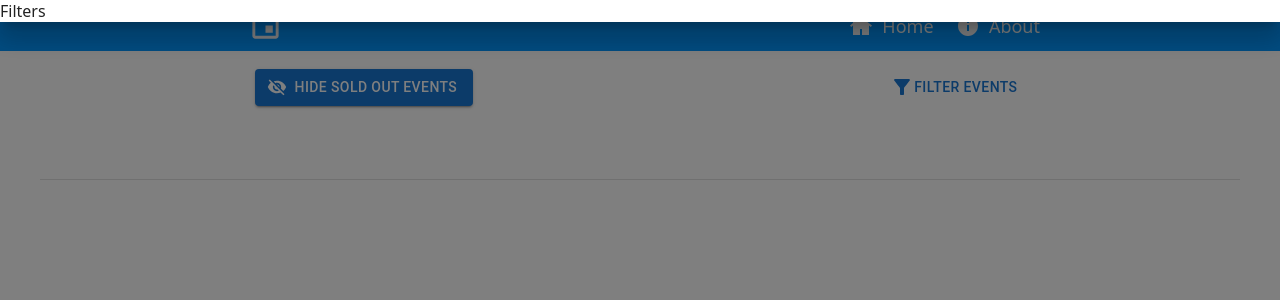
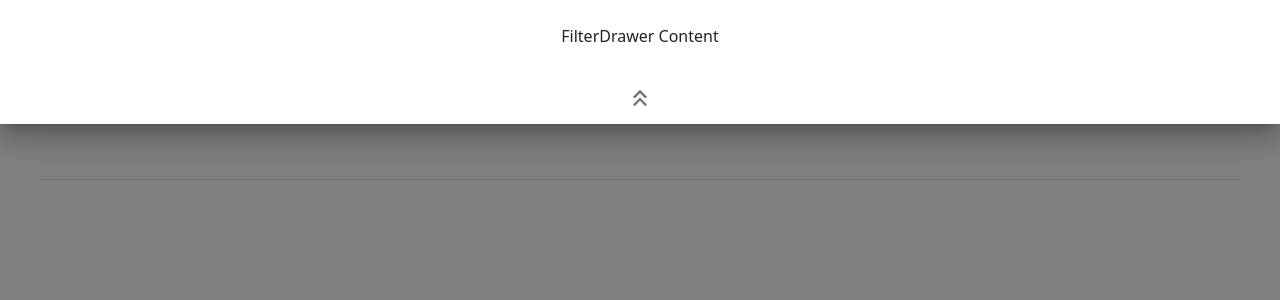
Before and after one commit to Sun-Mountain/GenConCal, a Next.js app in the folder frontend/: page / in a window 1280 px wide. Both pictures are taken after a click on the button "FILTER EVENTS". Shown: the top 300 px of the page. Built offline with nearby package versions, Linux system fonts and the light colour scheme.

Commit message:
filter drawer styling

```diff
--- a/frontend/assets/styles/components/ui.scss
+++ b/frontend/assets/styles/components/ui.scss
@@ -22,6 +22,12 @@
   padding: 10px 10px 25px 10px;
 }
 
+#filter-drawer-content-wrapper {
+  padding: 25px 5px;
+  margin: 0 auto;
+  max-width: 800px;
+}
+
 .tab-label {
   .tab-date {
     font-weight: 700;
@@ -32,14 +38,6 @@
   }
 }
 
-.toggle-btn {
-  // display: flex;
-  // flex-direction: center;
-  .btn-label {
-    margin-left: 8px;
-  }
-}
-
 @media only screen and (min-width: 600px) {
   #daily-tabs-container {
     button {
--- a/frontend/components/FilterDrawerContent.tsx
+++ b/frontend/components/FilterDrawerContent.tsx
@@ -0,0 +1,7 @@
+export default function FilterDrawerContent () {
+  return (
+    <>
+      FilterDrawer Content
+    </>
+  )
+}
--- a/frontend/components/FiltersContainer.tsx
+++ b/frontend/components/FiltersContainer.tsx
@@ -1,10 +1,13 @@
-import { FiltersTypes } from "@/assets/interfaces"
+import { FiltersTypes } from "@/assets/interfaces";
+import FilterDrawerContent from "./FilterDrawerContent";
 import DrawerComponent from "./UI/Drawer";
 import ToggleComponent from "./UI/Toggle";
 
 const FilterDrawer = () => (
   <DrawerComponent>
-    Filters
+    <div id='filter-drawer-content-wrapper'>
+      <FilterDrawerContent />
+    </div>
   </DrawerComponent>
 )
 
--- a/frontend/components/UI/Drawer.tsx
+++ b/frontend/components/UI/Drawer.tsx
@@ -2,6 +2,8 @@ import { KeyboardEvent, MouseEvent, ReactNode, useState } from 'react';
 import Drawer from '@mui/material/Drawer';
 import Button from '@mui/material/Button';
 import FilterAltIcon from '@mui/icons-material/FilterAlt';
+import IconButton from '@mui/material/IconButton';
+import KeyboardDoubleArrowUpIcon from '@mui/icons-material/KeyboardDoubleArrowUp';
 
 export default function DrawerComponent({ children }: { children: ReactNode }) {
   const [state, setState] = useState(false);
@@ -22,13 +24,16 @@ export default function DrawerComponent({ children }: { children: ReactNode }) {
 
   return (
     <>
-      <Button id='filter-btn' onClick={toggleDrawer(true)}><FilterAltIcon /> Filter Events</Button>
+      <Button id='filter-btn' onClick={toggleDrawer(true)} startIcon={<FilterAltIcon />}> Filter Events</Button>
       <Drawer
         anchor='top'
         open={state}
         onClose={toggleDrawer(false)}
       >
         {children}
+        <IconButton onClick={toggleDrawer(false)} aria-label="close drawer" size="large">
+          <KeyboardDoubleArrowUpIcon fontSize="inherit" />
+        </IconButton>
       </Drawer>
     </>
   );
```
